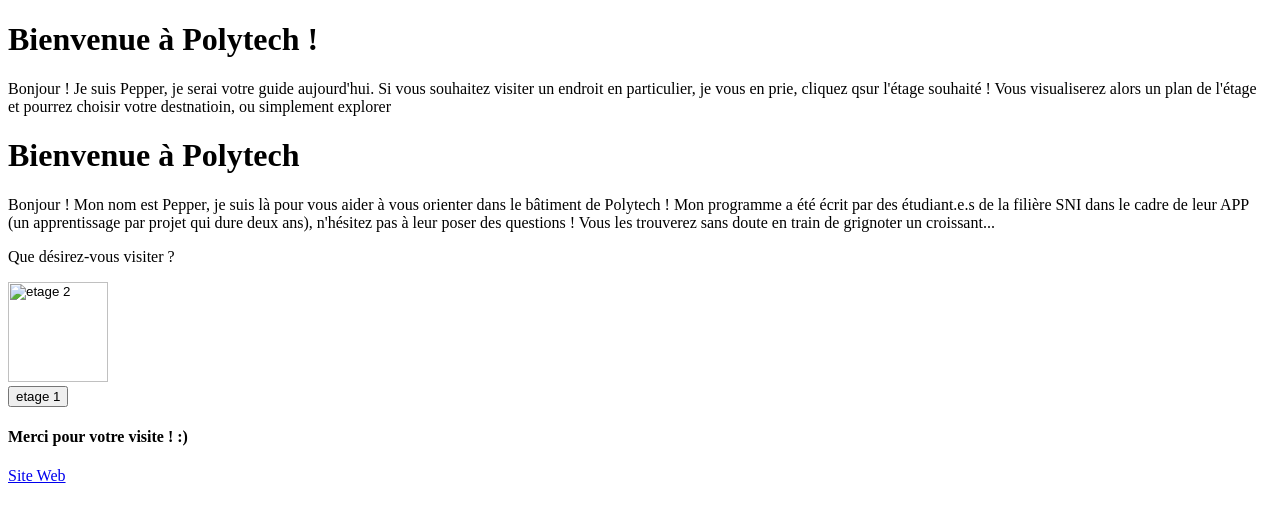
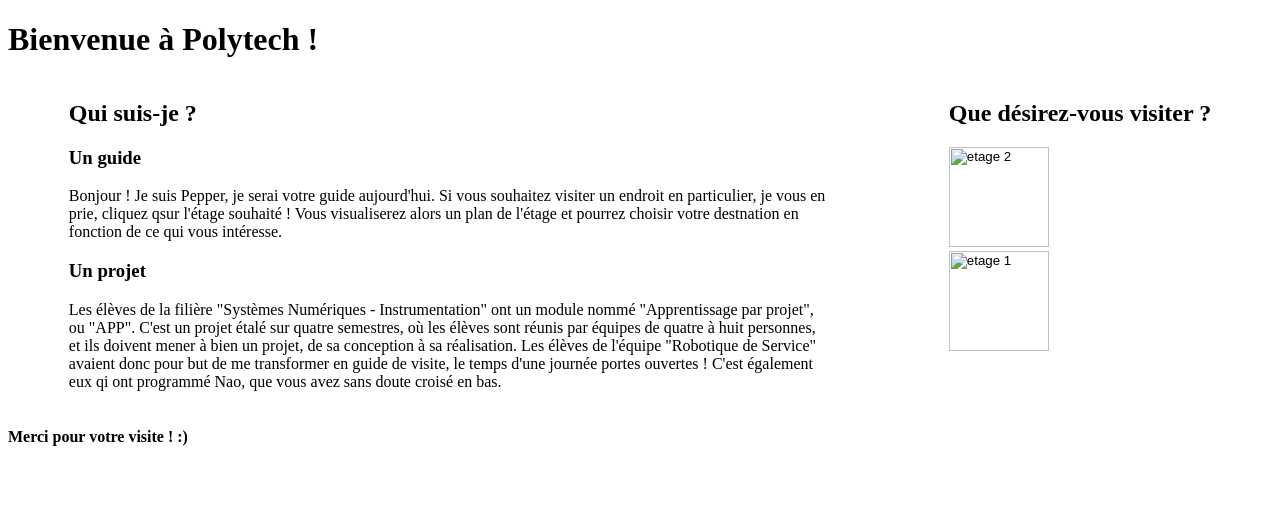
Before and after one commit to PolytechAnnecy-RobotiqueDeService/APP_RobotiqueDeService, a PHP site: page / in a window 1280 px wide. Shown: the top 522 px of the page. Run offline with PHP 8.4, Linux system fonts and the light colour scheme.

Commit message:
fin de séance : avance page accueil

```diff
--- a/Tablette/html/index.html
+++ b/Tablette/html/index.html
@@ -7,34 +7,28 @@
 	<title>Bienvenue à Polytech</title>
 </head>
 
-
-
 <body>
 
-	<h1>Bienvenue à Polytech !</h1>
+    <h1>Bienvenue à Polytech !</h1>
 
-	<div class = "presentation">
-		<p>Bonjour ! Je suis Pepper, je serai votre guide aujourd'hui. Si vous souhaitez visiter un endroit en particulier, je vous en prie, cliquez qsur l'étage souhaité ! Vous visualiserez alors un plan de l'étage et pourrez choisir votre destnatioin, ou simplement explorer </p>
-	</div>
+	<div class="contenu">
 
-	<div id = "fond">
-		<h1>Bienvenue à Polytech</h1>
-		<!--<p id = "imagepep" align = "center"> <img src="pages/robot-pepper.png"/> </p>-->
-		<p class ="presentation">Bonjour ! Mon nom est Pepper, je suis là pour vous aider à vous orienter dans le bâtiment de Polytech ! Mon programme a été écrit par des étudiant.e.s de la filière SNI dans le cadre de leur APP (un apprentissage par projet qui dure deux ans), n'hésitez pas à leur poser des questions ! Vous les trouverez sans doute en train de grignoter un croissant...</p>
-		<p>Que désirez-vous visiter ?</p>
-		<div class="selection_destination">
-			<div class="child"><a href="pages/etage_2/etage_2.html"><input type="image" value="etage 2" width="100" height="100"></a></div>
-			<div class="child"><a href="pages/etage_1/etage_1.html"><input type="button" value="etage 1" width="100" height="100"></a></div>
+		<div class = "presentation">
+            <h2>Qui suis-je ?</h2>
+            <h3>Un guide</h3>
+			<p>Bonjour ! Je suis Pepper, je serai votre guide aujourd'hui. Si vous souhaitez visiter un endroit en particulier, je vous en prie, cliquez qsur l'étage souhaité ! Vous visualiserez alors un plan de l'étage et pourrez choisir votre destnation en fonction de ce qui vous intéresse. </p>
+			<h3>Un projet</h3>
+            <p>Les élèves de la filière "Systèmes Numériques - Instrumentation" ont un module nommé "Apprentissage par projet", ou "APP". C'est un projet étalé sur quatre semestres, où les élèves sont réunis par équipes de quatre à huit personnes, et ils doivent mener à bien un projet, de sa conception à sa réalisation. Les élèves de l'équipe "Robotique de Service" avaient donc pour but de me transformer en guide de visite, le temps d'une journée portes ouvertes ! C'est également eux qi ont programmé Nao, que vous avez sans doute croisé en bas. </p>
+		</div>
+
+		<div id = "visite">
+			<h2>Que désirez-vous visiter ?</h2>
+			<div class="bouton_etage"><a href="pages/etage_2/etage_2.html"><input type="image" value="etage 2" width="100" height="100"></a></div>
+			<div class="bouton_etage"><a href="pages/etage_1/etage_1.html"><input type="image" value="etage 1" width="100" height="100"></a></div>
 		</div>
 
 	</div>
 
 	<h4>Merci pour votre visite ! :) </h4>
-
-
 </body>
-<footer id="footer">
-	<p><a href="https://www.polytech.univ-smb.fr/">Site Web</a></p>
-
-</footer>
 </html>
--- a/Tablette/html/pages/index.css
+++ b/Tablette/html/pages/index.css
@@ -1,3 +1,20 @@
-body{
+.h1{
+    align-self: center;
+}
+
+.contenu{
+    display: flex;
+    flex-direction: row;
+    justify-content: space-around;
+}
+
+.presentation{
+    width: 60%;
+}
+
+.visite{
+    width: 35%;
+    display: flex;
+    flex-direction: column;
     align-items: center;
 }
--- a/Tablette/manifest.xml
+++ b/Tablette/manifest.xml
@@ -1,5 +1,5 @@
 <?xml version='1.0' encoding='UTF-8'?>
-<package uuid="tablette-2d2da4" version="0.0.0">
+<package version="0.0.0" uuid="tablette-2d2da4">
  <names>
   <name lang="en_US">Tablette</name>
  </names>
--- a/Tablette/translations/translation_en_US.ts
+++ b/Tablette/translations/translation_en_US.ts
@@ -3,11 +3,6 @@
 <TS version="2.1" language="en_US">
     <context>
         <name>behavior_1/behavior.xar:/Say</name>
-        <message>
-            <source>Hello</source>
-            <comment>Text</comment>
-            <translation type="vanished">Hello</translation>
-        </message>
         <message>
             <location filename="behavior_1/behavior.xar" line="0"/>
             <source>Click</source>
```
